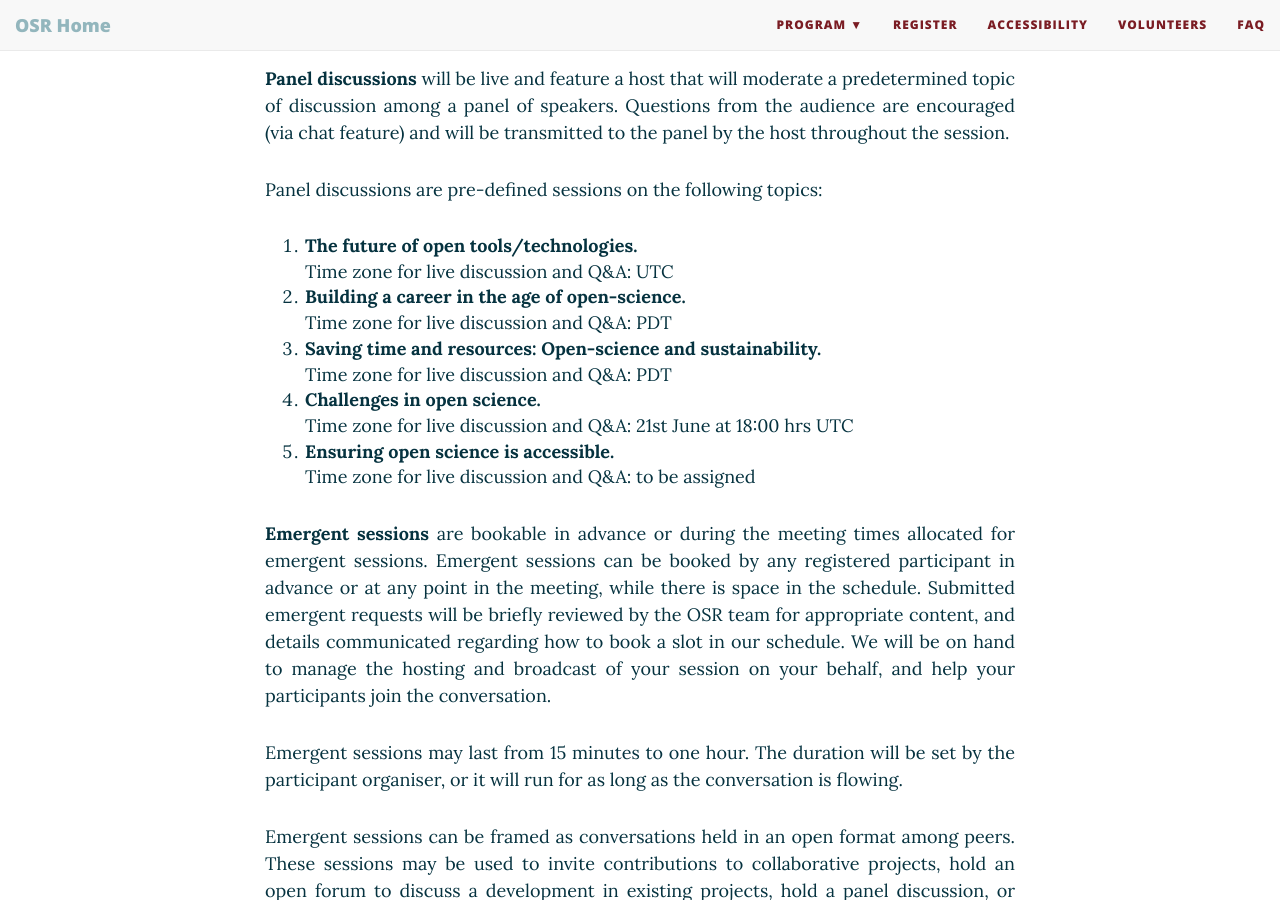
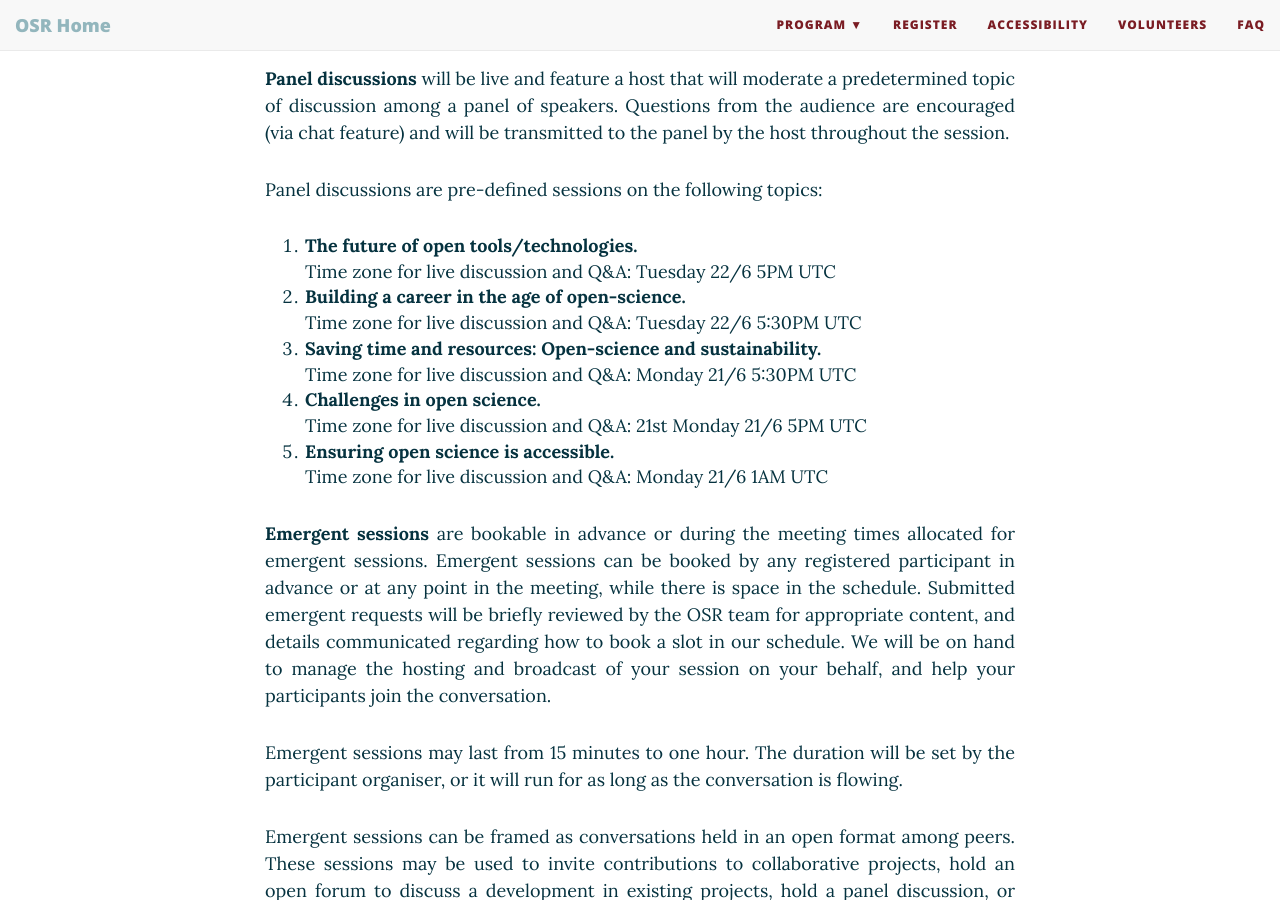
Before and after one commit to ohbm/osr2021, a Jekyll site: the page built from formats.md, in a window 1280 px wide and 900 px high, scrolled down 1033 px. Built offline with Jekyll 4.4.1, drawn with Linux system fonts in a browser that asks for light colours; nearby versions of some CDN libraries.

Commit message:
Update formats.md

```diff
--- a/formats.md
+++ b/formats.md
@@ -25,15 +25,15 @@ As for the main OHBM conference, this years OSR will happen across different tim
 <p align="justify">Panel discussions are pre-defined sessions on the following topics: </p>
 
 1.  **The future of open tools/technologies.**
-      Time zone for live discussion and Q&A: UTC
+      Time zone for live discussion and Q&A: Tuesday 22/6 5PM UTC
 2.  **Building a career in the age of open-science.**
-      Time zone for live discussion and Q&A: PDT
+      Time zone for live discussion and Q&A: Tuesday 22/6 5:30PM UTC
 3.  **Saving time and resources: Open-science and sustainability.**
-      Time zone for live discussion and Q&A: PDT
+      Time zone for live discussion and Q&A: Monday 21/6 5:30PM UTC
 4.  **Challenges in open science.**
-      Time zone for live discussion and Q&A: 21st June at 18:00 hrs UTC
+      Time zone for live discussion and Q&A: 21st Monday 21/6 5PM UTC
 5.  **Ensuring open science is accessible.**
-      Time zone for live discussion and Q&A: to be assigned
+      Time zone for live discussion and Q&A: Monday 21/6 1AM UTC
 
 <div id='emergent'></div>
 <p align="justify">**Emergent sessions** are bookable in advance or during the meeting times allocated for emergent sessions. Emergent sessions can be booked by any registered participant in advance or at any point in the meeting, while there is space in the schedule. Submitted emergent requests will be briefly reviewed by the OSR team for appropriate content, and details communicated regarding how to book a slot in our schedule. We will be on hand to manage the hosting and broadcast of your session on your behalf, and help your participants join the conversation.</p>
```
